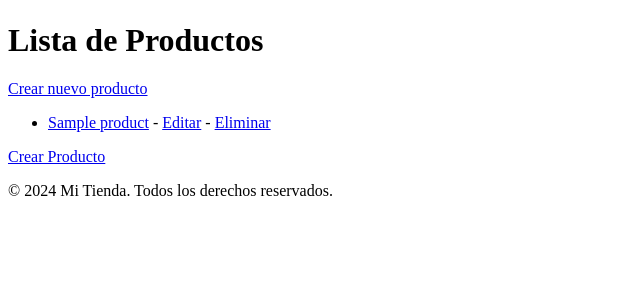
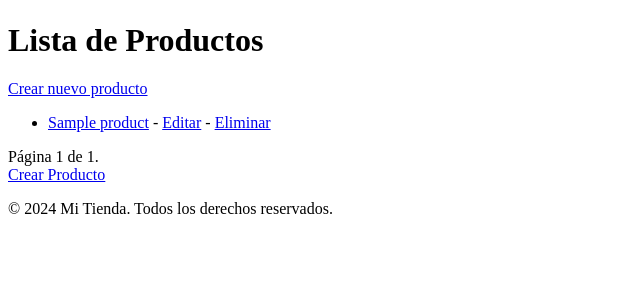
Before and after one commit to andyguastavino/E-commerce-IA-bootcamp-products, a Django app: page /products/ in a window 1280 px wide. Shown: the part 58-358 px from the top of the page, without its empty margins (0-640 px from the left). Run offline with Django 5.2, Linux system fonts and the light colour scheme; tables that the repository leaves empty hold one stand-in row (values such as "Sample post").

Commit message:
Generando Paginacion de productos

```diff
--- a/ecommerce/products/templates/products/product_list.html
+++ b/ecommerce/products/templates/products/product_list.html
@@ -6,7 +6,7 @@
 <h1>Lista de Productos</h1>
 <a href="{% url 'product_create' %}">Crear nuevo producto</a>
 <ul>
-    {% for product in products %}
+    {% for product in page_obj %}
         <li>
             <a href="{% url 'product_detail' product.id %}">{{ product.name }}</a>
             - <a href="{% url 'product_edit' product.id %}">Editar</a>
@@ -17,5 +17,24 @@
     {% endfor %}
 </ul>
 
+<!-- Controles de paginación -->
+<div>
+    <span class="step-links">
+        {% if page_obj.has_previous %}
+            <a href="?page=1">&laquo; primera</a>
+            <a href="?page={{ page_obj.previous_page_number }}">anterior</a>
+        {% endif %}
+
+        <span class="current">
+            Página {{ page_obj.number }} de {{ page_obj.paginator.num_pages }}.
+        </span>
+
+        {% if page_obj.has_next %}
+            <a href="?page={{ page_obj.next_page_number }}">siguiente</a>
+            <a href="?page={{ page_obj.paginator.num_pages }}">última &raquo;</a>
+        {% endif %}
+    </span>
+</div>
+
 <a href="{% url 'product_create' %}" class="btn btn-primary">Crear Producto</a>
 {% endblock %}
--- a/ecommerce/products/views.py
+++ b/ecommerce/products/views.py
@@ -3,12 +3,21 @@ from django.shortcuts import render, redirect, get_object_or_404
 from .models import Section, Category, Subcategory, Product
 from .forms import ProductForm, CategoryForm, SubcategoryForm, SectionForm
 from django.contrib import messages
+from django.core.paginator import Paginator #Importando paginator para manejar la paginacion de products
+
 
 #Manejo de Productos
 
 def product_list(request):
-    products = Product.objects.all()
-    return render(request, 'products/product_list.html', {'products': products})
+    product_list = Product.objects.all()
+
+    #Paginacion
+    paginator = Paginator(product_list, 5)  # Muestra 5 productos por página
+    page_number = request.GET.get('page')  # Obtén el número de página de la solicitud
+    page_obj = paginator.get_page(page_number)  # Obtén los objetos de la página
+
+    return render(request, 'products/product_list.html', {'page_obj': page_obj})
+
 
 def product_detail(request, product_id):
     product = get_object_or_404(Product, id=product_id)
```
Also changed, not shown: ecommerce/media/products/images/imagen8.jpg (added), ecommerce/media/products/images/imagen8_hv4Y7bn.jpg (added), ecommerce/media/products/images/imagen8_zjzBTDk.jpg (added).
